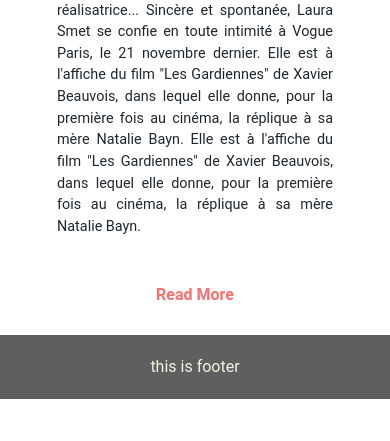
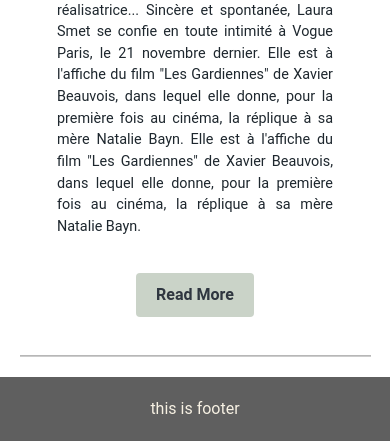
Before and after one commit to JustMrNone/CoderTheCaT, a Django app: page /blog in a window 390 px wide. Shown: the part 734-1175 px from the top of the page. Before the commit the page ends 1133 px from the top, so only its background shows below. Run offline with Django 5.2, Linux system fonts and the light colour scheme; some libraries are stand-ins or nearby versions; some web fonts are replaced.

Commit message:
hr added and debug

```diff
--- a/main/static/blog/css/style.css
+++ b/main/static/blog/css/style.css
@@ -101,30 +101,30 @@
     text-align: justify;
 }
 
-.index-title a {
+.index-title .blogtitle {
     color: #3498db;
     text-decoration: none;
     transition: color 0.3s;
 }
 
-.index-title a:hover {
+.index-title .blogtitle:hover {
     color: #227093;
     text-decoration: underline;
 }
 
-.index-title a:visited {
+.index-title .blogtitle:visited {
     color: #9b59b6;
 }
 
-.index-title a:visited:hover {
+.index-title .blogtitle:visited:hover {
     color: #6a3c7c;
 }
 
 .index-read-more {
     margin-top: 20px;
     padding: 10px 20px;
-    background-color: #fff;
-    color: #fa6e6e;
+    background-color: #CAD3C8;
+    color: #2f3640;
     text-decoration: none;
     border-radius: 4px;
     font-weight: bold;
@@ -132,9 +132,22 @@
 }
 
 .index-read-more:hover {
-    background-color: #f5f5f5;
+    background-color: #d1ccc0;
+    color: #2f3640;
+    text-decoration: none;
+}
+.divider {
+    width: 56%; /* Adjust width as needed */
+    height: 1px; /* Set the height of the line */
+    background-color: #ccc; /* Set the color of the line */
+    margin: 20px auto; /* Center the line horizontally and add margin */
 }
 
+@media (max-width: 768px) {
+    .divider {
+        width: 90%; /* Adjust width for smaller screens */
+    }
+}
 @media (max-width: 600px) {
     .index-container {
         flex-direction: column;
--- a/main/static/main/css/mobile.css
+++ b/main/static/main/css/mobile.css
@@ -109,7 +109,6 @@
   }
   .micons2:hover {
     transform: scale(1.4);
-    color: #1b1e20;
   }
   .micons3 {
     transition: transform 0.4s ease;
@@ -120,7 +119,6 @@
   }
   .micons3:hover {
     transform: scale(1.4);
-    color: #1b1e20;
   }
   .monavitem {
     color: #f7f1e3;
--- a/main/templates/main/blog.html
+++ b/main/templates/main/blog.html
@@ -46,7 +46,7 @@
     </div>
     <div class="index-content-wrapper">
         <div class="index-title">
-            <a href="#">
+            <a href="#" class="blogtitle">
                 <span>Learn Computer Science</span>
             </a>
         </div>
@@ -56,7 +56,7 @@
         <a href="#" class="index-read-more">Read More</a>
     </div>
 </div>
-
+<hr class="divider">
 {% endblock body %}
 
 {% block footer %}
```
Also changed, not shown: main/static/index/css/style.css (+6 -1 lines).
